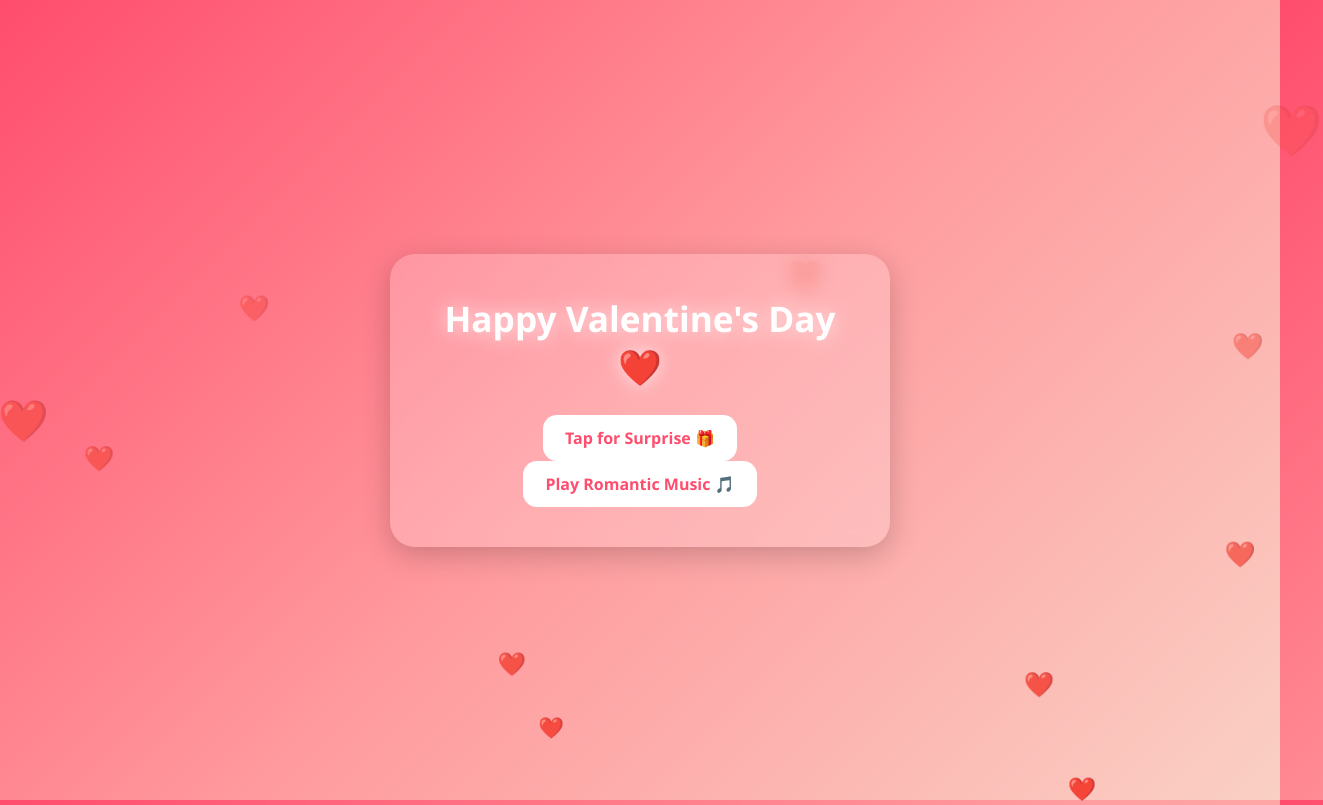
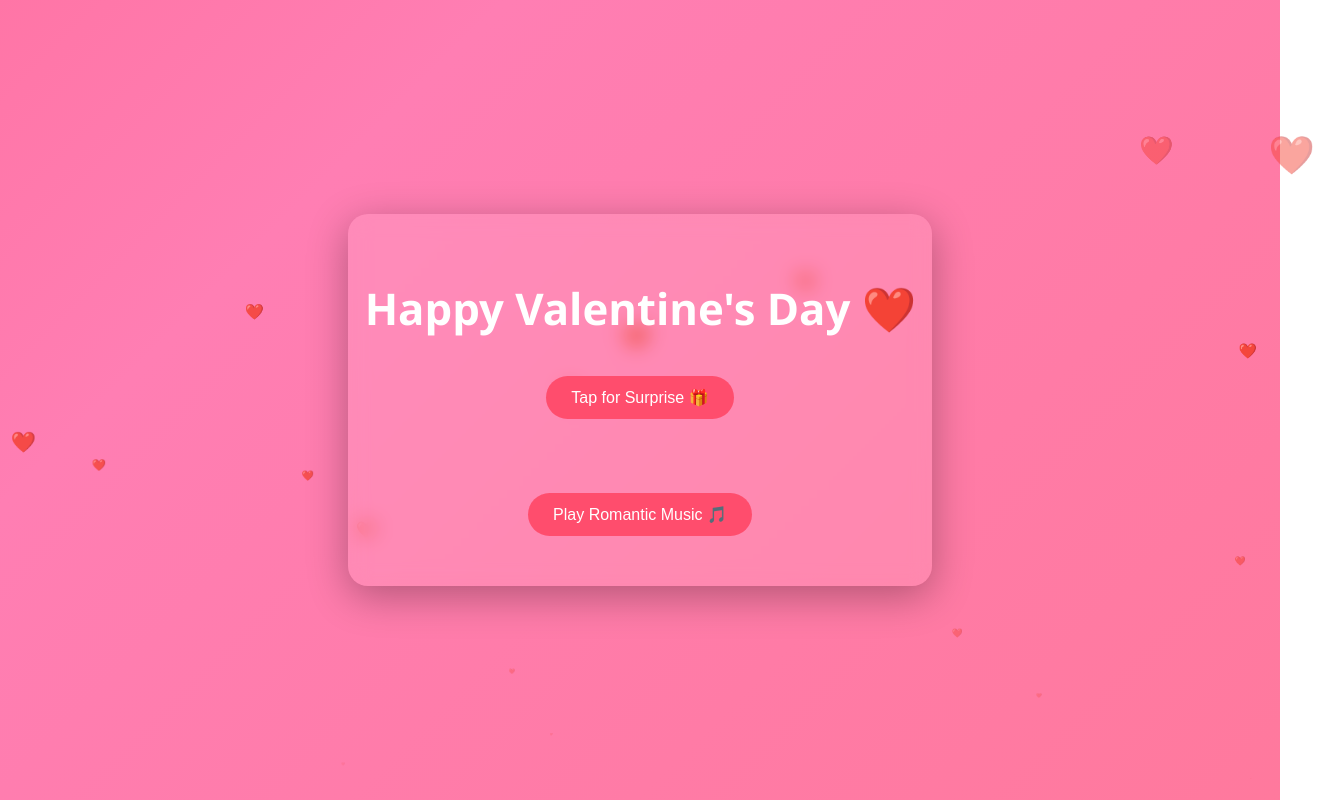
Before and after one commit to developeravinash04/valentine, a plain HTML site: page index.html in a window 1280 px wide. Shown: the whole page, 1323 px wide, since content can reach past the window. Drawn offline with Linux system fonts and the light colour scheme.

Commit message:
Refactor CSS for improved styling and animations

```diff
--- a/style.css
+++ b/style.css
@@ -1,102 +1,108 @@
-* {
-  margin: 0;
-  padding: 0;
-  box-sizing: border-box;
-  font-family: "Segoe UI", sans-serif;
+body{
+margin:0;
+font-family:'Segoe UI',sans-serif;
+height:100vh;
+display:flex;
+justify-content:center;
+align-items:center;
+overflow:hidden;
+color:white;
+
+background:linear-gradient(-45deg,#ff758c,#ff7eb3,#ff4d6d,#ff8fa3);
+background-size:400% 400%;
+animation:gradient 10s ease infinite;
 }
 
-body {
-  height: 100vh;
-  overflow: hidden;
-  background: linear-gradient(135deg, #ff4d6d, #ff9a9e, #fad0c4);
-  display: flex;
-  justify-content: center;
-  align-items: center;
-  position: relative;
+@keyframes gradient{
+0%{background-position:0% 50%}
+50%{background-position:100% 50%}
+100%{background-position:0% 50%}
 }
 
-.container {
-  text-align: center;
-  background: rgba(255, 255, 255, 0.2);
-  padding: 40px;
-  border-radius: 25px;
-  backdrop-filter: blur(10px);
-  box-shadow: 0px 8px 30px rgba(0,0,0,0.2);
-  max-width: 500px;
-  width: 90%;
-  animation: popIn 1.2s ease;
+.container{
+text-align:center;
+backdrop-filter: blur(10px);
+background:rgba(255,255,255,0.1);
+padding:40px;
+border-radius:20px;
+box-shadow:0 10px 40px rgba(0,0,0,0.3);
+animation:fadeIn 2s ease;
 }
 
-.title {
-  font-size: 2.2rem;
-  color: white;
-  text-shadow: 0px 4px 10px rgba(0,0,0,0.3);
-  margin-bottom: 15px;
-  animation: glow 2s infinite alternate;
+@keyframes fadeIn{
+from{opacity:0; transform:translateY(40px)}
+to{opacity:1; transform:translateY(0)}
 }
 
-.message {
-  font-size: 1.1rem;
-  color: white;
-  margin-bottom: 25px;
-  line-height: 1.6;
+.title{
+font-size:40px;
+margin-bottom:20px;
+animation:heartbeat 1.5s infinite;
 }
 
-button {
-  padding: 12px 22px;
-  font-size: 1rem;
-  border: none;
-  border-radius: 14px;
-  cursor: pointer;
-  background: white;
-  color: #ff4d6d;
-  font-weight: bold;
-  transition: 0.3s;
+@keyframes heartbeat{
+0%,100%{transform:scale(1)}
+50%{transform:scale(1.1)}
 }
 
-button:hover {
-  transform: scale(1.08);
-  box-shadow: 0px 6px 18px rgba(0,0,0,0.25);
+.message{
+font-size:20px;
+line-height:1.6;
+margin-bottom:30px;
 }
 
-.hidden {
-  display: none;
+button{
+padding:12px 25px;
+border:none;
+border-radius:25px;
+font-size:16px;
+cursor:pointer;
+background:#ff4d6d;
+color:white;
+margin:10px;
+transition:0.3s;
 }
 
-#surpriseText {
-  margin-top: 20px;
-  font-size: 1.2rem;
-  font-weight: bold;
-  color: white;
-  animation: fadeIn 1s ease;
+button:hover{
+transform:scale(1.1);
+box-shadow:0 0 20px rgba(255,0,80,0.7);
 }
 
-/* Animations */
-@keyframes popIn {
-  from { transform: scale(0.6); opacity: 0; }
-  to { transform: scale(1); opacity: 1; }
+.hidden{
+opacity:0;
+transition:opacity 1s;
 }
 
-@keyframes glow {
-  from { text-shadow: 0 0 10px #fff; }
-  to { text-shadow: 0 0 20px #ffdde1; }
+.show{
+opacity:1;
 }
 
-@keyframes fadeIn {
-  from { opacity: 0; transform: translateY(10px); }
-  to { opacity: 1; transform: translateY(0); }
+.hearts{
+position:fixed;
+width:100%;
+height:100%;
+top:0;
+left:0;
+pointer-events:none;
 }
 
-/* Floating hearts */
-.heart {
-  position: absolute;
-  bottom: -20px;
-  font-size: 20px;
-  animation: floatUp linear forwards;
-  opacity: 0.9;
+.heart{
+position:absolute;
+color:#fff;
+font-size:20px;
+animation:float 6s linear infinite;
 }
 
-@keyframes floatUp {
-  0% { transform: translateY(0) scale(1); opacity: 1; }
-  100% { transform: translateY(-110vh) scale(1.7); opacity: 0; }
+@keyframes float{
+0%{
+transform:translateY(100vh) scale(0);
+opacity:0;
 }
+50%{
+opacity:1;
+}
+100%{
+transform:translateY(-10vh) scale(1.5);
+opacity:0;
+}
+}
```
